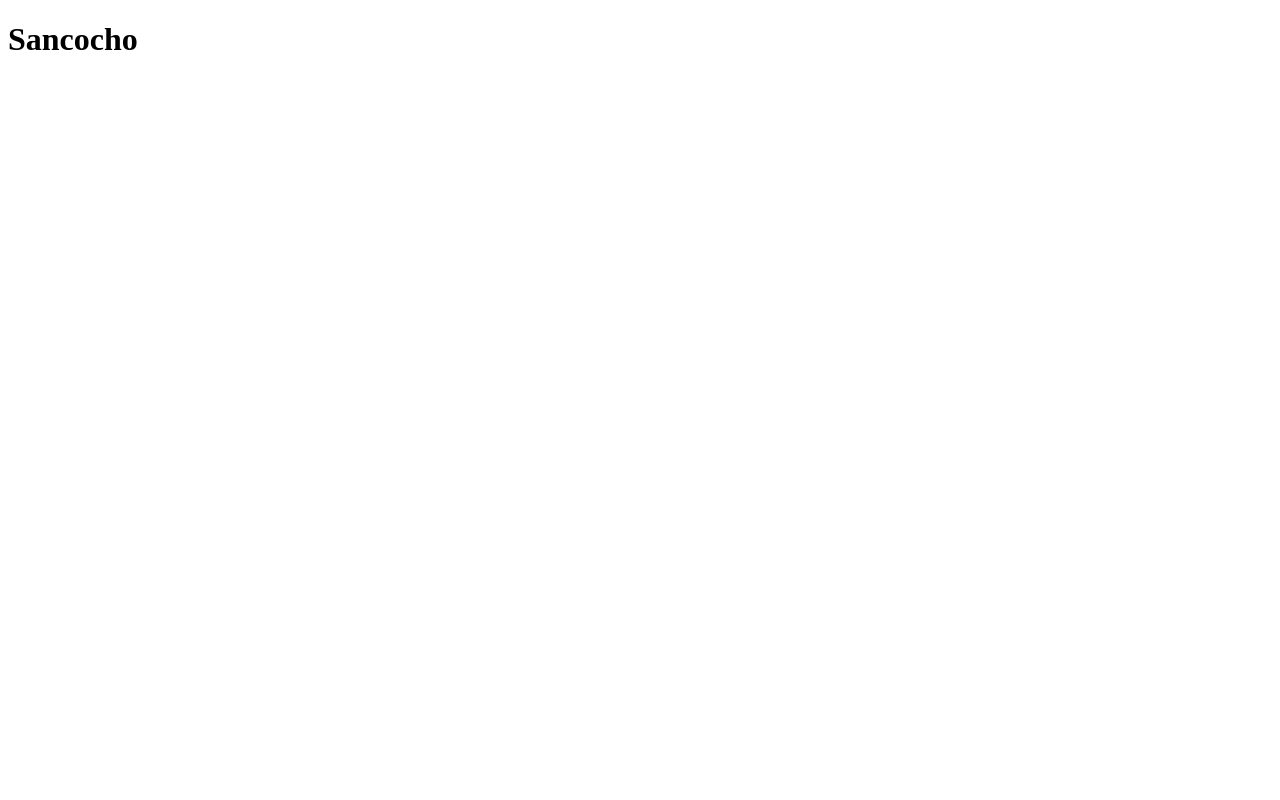
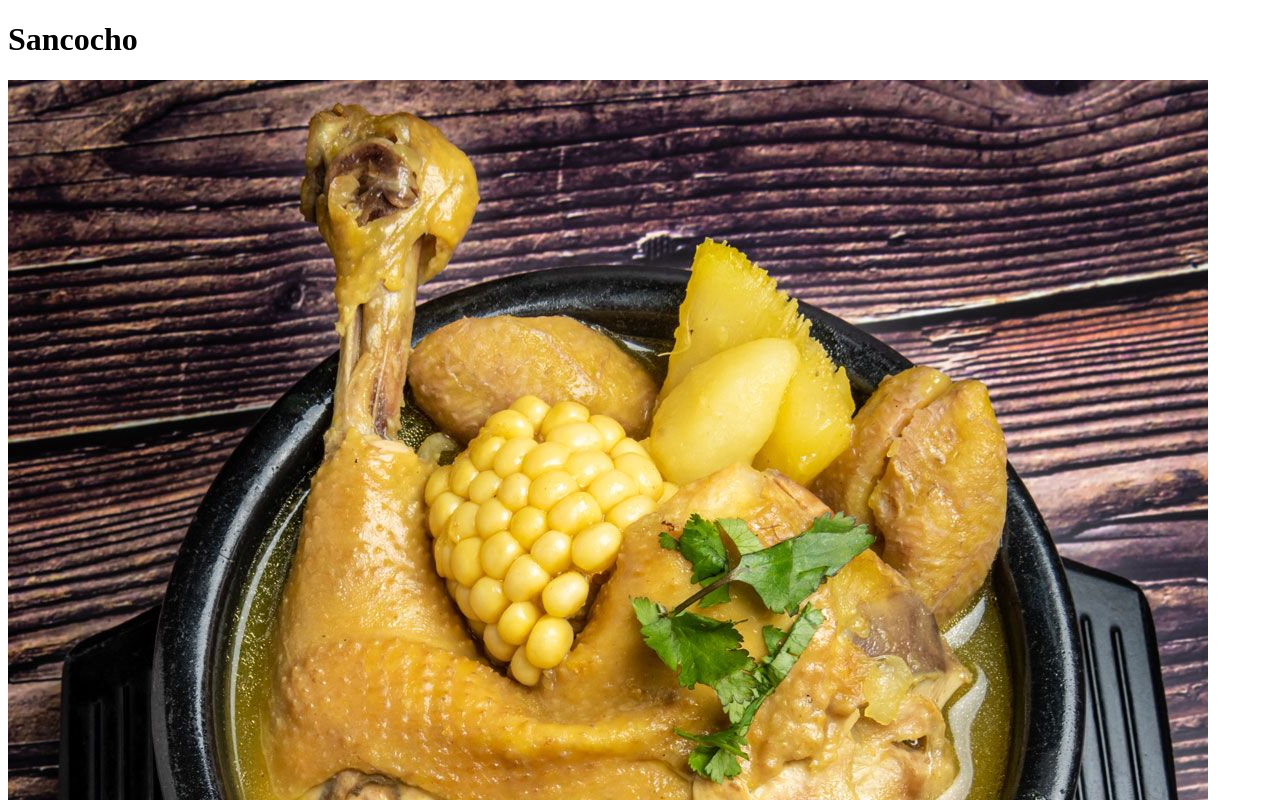
Before and after one commit to SebasGonza/odin-recipes, a plain HTML site: page recipes/sancocho.html in a window 1280 px wide. Shown: the top 800 px of the page. Drawn offline with Linux system fonts and the light colour scheme.

Commit message:
añadir imagen de sancocho en sancocho.html

```diff
--- a/recipes/sancocho.html
+++ b/recipes/sancocho.html
@@ -8,5 +8,6 @@
 </head>
 <body>
     <h1>Sancocho</h1>
+    <img src="../images/sancocho.jpeg" alt="Sancocho Colombiano">
 </body>
 </html>
```
Also changed, not shown: images/sancocho.jpeg (added).
